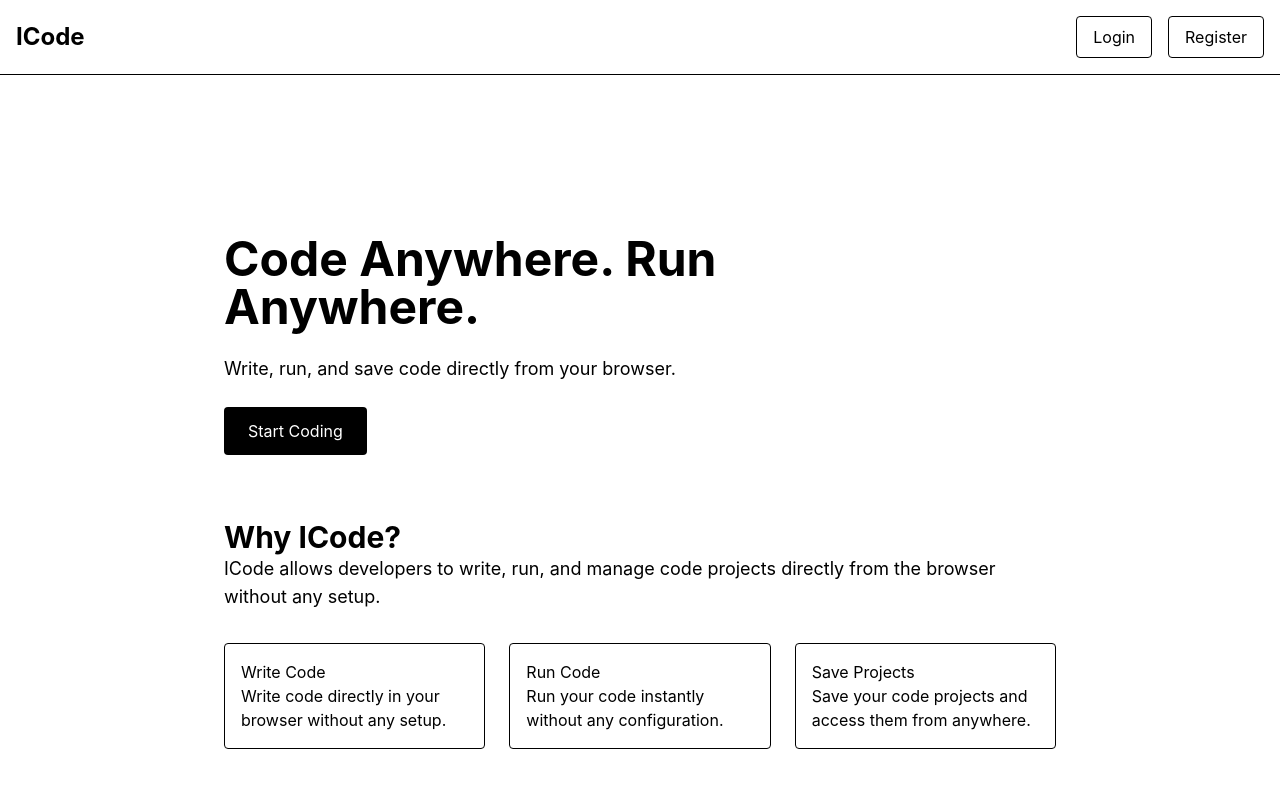
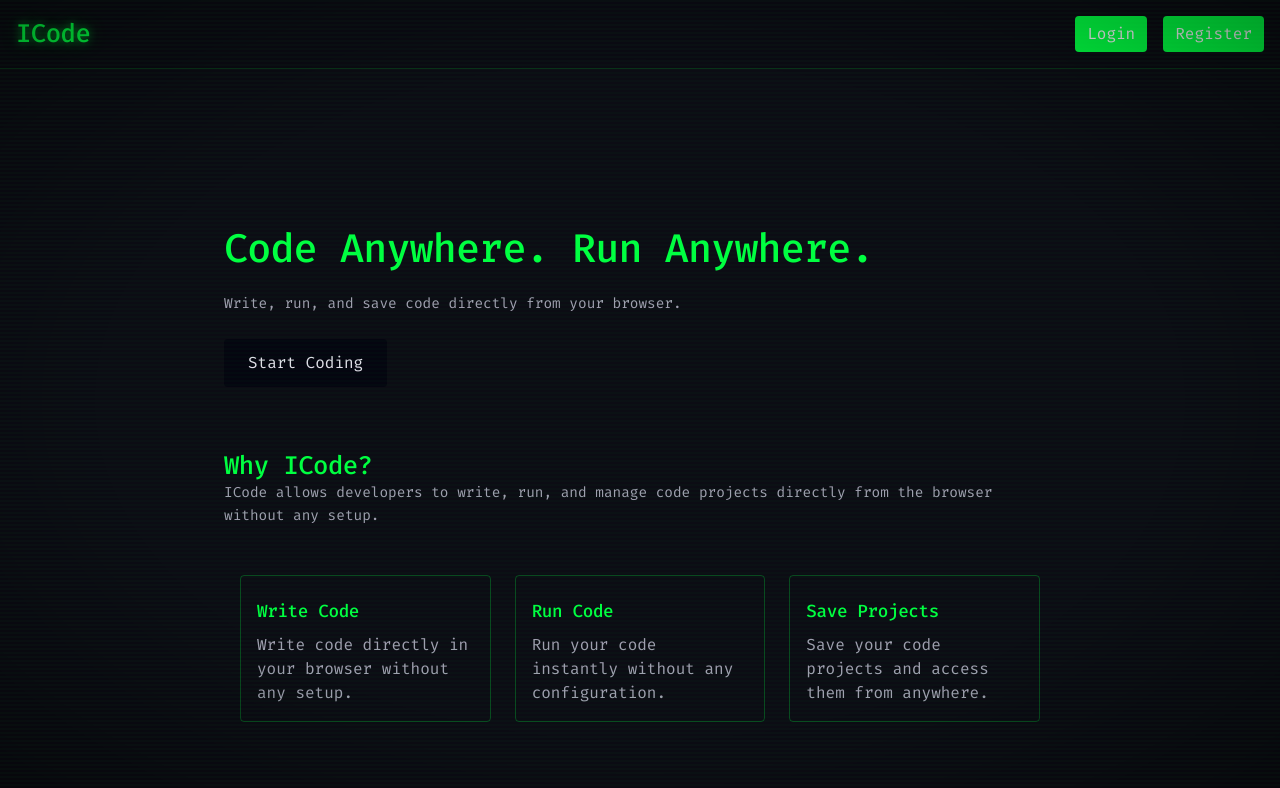
Before and after one commit to saudprashant2062/ICode, a React (Vite) app in the folder Frontend_ICode/: page / in a window 1280 px wide. Shown: the top 788 px of the page. Built offline with nearby package versions, Linux system fonts and the light colour scheme.

Commit message:
Impoved UI and aother componentes of frontend

```diff
--- a/Frontend_ICode/src/components/FeatureCard.jsx
+++ b/Frontend_ICode/src/components/FeatureCard.jsx
@@ -1,8 +1,8 @@
 export default function FeatureCard({ title, description }) {
   return (
-    <div className="border p-4 rounded">
-      <h3>{title}</h3>
-      <p>{description}</p>
+    <div className="border p-4 rounded hover:shadow-lg  transition-shadow">
+      <h3 className="font-bold text-xl mt-2">{title}</h3>
+      <p className="text-gray-600 mt-2">{description}</p>
     </div>
   );
 }
--- a/Frontend_ICode/src/components/Navbar.jsx
+++ b/Frontend_ICode/src/components/Navbar.jsx
@@ -4,18 +4,12 @@ export default function Navbar({ title }) {
   const location = useLocation();
   return (
     <nav className="border-b p-4 flex justify-between items-center">
-      <h1 className="text-2xl font-bold">
-        {title}
-      </h1>
+      <h1 className="text-3xl font-bold text-green-400 font-mono">{title}</h1>
       <div className="flex gap-4">
         {location.pathname !== "/login" && (
           <Link
             to="/login"
-  className={`px-4 py-2 border rounded ${
-  location.pathname === "/login"
-    ? "font-bold"
-    : ""
-}`}
+            className="px-3 py-1.5 rounded bg-green-400 text-gray-100 hover:bg-green-500 border-2 border-none"
           >
             Login
           </Link>
@@ -24,11 +18,7 @@ export default function Navbar({ title }) {
         {location.pathname !== "/register" && (
           <Link
             to="/register"
-  className={`px-4 py-2 border rounded ${
-  location.pathname === "/register"
-    ? "font-bold"
-    : ""
-}`}
+            className="px-3 py-1.5 rounded bg-green-400 text-gray-100 hover:bg-green-500 border-2 border-none"
           >
             Register
           </Link>
--- a/Frontend_ICode/src/index.css
+++ b/Frontend_ICode/src/index.css
@@ -1 +1,125 @@
+@import url('https://fonts.googleapis.com/css2?family=Fira+Code:wght@300;400;500;600;700&display=swap');
 @import "tailwindcss";
+
+@theme {
+  --color-gray-800: #0c0c14;
+  --color-gray-700: #c0c0d0;
+  --color-gray-600: #a0a0b0;
+  --color-green-400: #00ff41;
+  --color-green-500: #00cc33;
+  --color-black: #050510;
+  --color-white: #e0e0e8;
+}
+
+*::-webkit-scrollbar {
+  width: 6px;
+}
+*::-webkit-scrollbar-track {
+  background: #0c0c14;
+}
+*::-webkit-scrollbar-thumb {
+  background: #00ff41;
+  border-radius: 3px;
+}
+
+html {
+  scrollbar-color: #00ff41 #0c0c14;
+  scrollbar-width: thin;
+}
+
+body {
+  background-color: #0c0c14;
+  color: #c0c0d0;
+  font-family: "Fira Code", "Consolas", "Courier New", monospace;
+  font-weight: 400;
+  position: relative;
+  overflow-x: hidden;
+}
+
+body::after {
+  content: "";
+  position: fixed;
+  inset: 0;
+  background:
+    repeating-linear-gradient(
+      0deg,
+      transparent,
+      transparent 2px,
+      rgba(0, 255, 65, 0.025) 2px,
+      rgba(0, 255, 65, 0.025) 4px
+    ),
+    radial-gradient(ellipse at center, transparent 60%, rgba(0, 0, 0, 0.4) 100%);
+  pointer-events: none;
+  z-index: 9999;
+}
+
+::selection {
+  background: rgba(0, 255, 65, 0.3);
+  color: #e0e0e8;
+}
+
+h1, h2, h3, h4, h5, h6 {
+  color: #00ff41;
+  font-family: "Fira Code", "Consolas", "Courier New", monospace;
+  font-weight: 500;
+  letter-spacing: -0.02em;
+}
+
+.text-5xl {
+  font-size: 2.5rem !important;
+}
+
+.text-3xl {
+  font-size: 1.6rem !important;
+}
+
+.text-xl {
+  font-size: 1.1rem !important;
+}
+
+.text-lg {
+  font-size: 0.9rem !important;
+}
+
+a, button, .border {
+  transition: all 0.3s ease;
+}
+
+.text-green-400 {
+  text-shadow: 0 0 8px rgba(0, 255, 65, 0.6), 0 0 20px rgba(0, 255, 65, 0.3);
+}
+
+.bg-green-500 {
+  box-shadow: none;
+}
+
+.bg-green-500:hover {
+  background-color: #00ff41;
+}
+
+.border:not(nav) {
+  border-color: rgba(0, 255, 65, 0.25) !important;
+}
+
+.border:not(nav):hover {
+  border-color: #00ff41 !important;
+  background: rgba(0, 255, 65, 0.05);
+}
+
+.bg-black {
+}
+
+.bg-black:hover {
+  background-color: #00ff41;
+  color: #050510;
+}
+
+nav {
+  border-color: rgba(0, 255, 65, 0.15) !important;
+  background: rgba(12, 12, 20, 0.95);
+  backdrop-filter: blur(4px);
+}
+
+p {
+  color: #a0a0b0;
+}
--- a/Frontend_ICode/src/pages/Landing.jsx
+++ b/Frontend_ICode/src/pages/Landing.jsx
@@ -3,30 +3,27 @@ import Navbar from "../components/Navbar";
 import Section from "../components/Section";
 import FeatureCard from "../components/FeatureCard";
 export default function Landing() {
-
   const features = [
     {
       title: "Write Code",
-      description: "Write code directly in your browser without any setup."
+      description: "Write code directly in your browser without any setup.",
     },
     {
       title: "Run Code",
-      description: "Run your code instantly without any configuration."
+      description: "Run your code instantly without any configuration.",
     },
     {
       title: "Save Projects",
-      description: "Save your code projects and access them from anywhere."
-    }
-  ]
+      description: "Save your code projects and access them from anywhere.",
+    },
+  ];
   return (
     <>
+      <div className="min-h-screen bg-gray-800">
         <Navbar title="ICode" />
         <main className="max-w-4xl mx-auto p-8 mt-32">
-
           <div className="space-y-6 max-w-2xl">
-  <h1 className="text-5xl font-bold">
-    Code Anywhere. Run Anywhere.
-  </h1>
+            <h1 className="text-5xl font-bold">Code Anywhere. Run Anywhere.</h1>
             <p className="text-lg">
               Write, run, and save code directly from your browser.
             </p>
@@ -39,25 +36,24 @@ export default function Landing() {
           </div>
         </main>
         <Section>
-  <h2 className="text-3xl font-bold">
-    Why ICode?
-  </h2>
+          <h2 className="text-3xl font-bold">Why ICode?</h2>
 
           <p className="text-lg">
-    ICode allows developers to write, run, and manage code projects directly from the browser without any setup.
+            ICode allows developers to write, run, and manage code projects
+            directly from the browser without any setup.
           </p>
 
-  <div className="grid grid-cols-3 gap-6 mt-8">
+          <div className="grid grid-cols-3 gap-6 mt-8 p-4 ">
             {features.map((feature) => (
               <FeatureCard
                 key={feature.title}
                 title={feature.title}
-         description={feature.description} />
-
+                description={feature.description}
+              />
             ))}
-
           </div>
         </Section>
+      </div>
     </>
   );
 }
```
Lines whose indentation alone changed are shown as unchanged.
